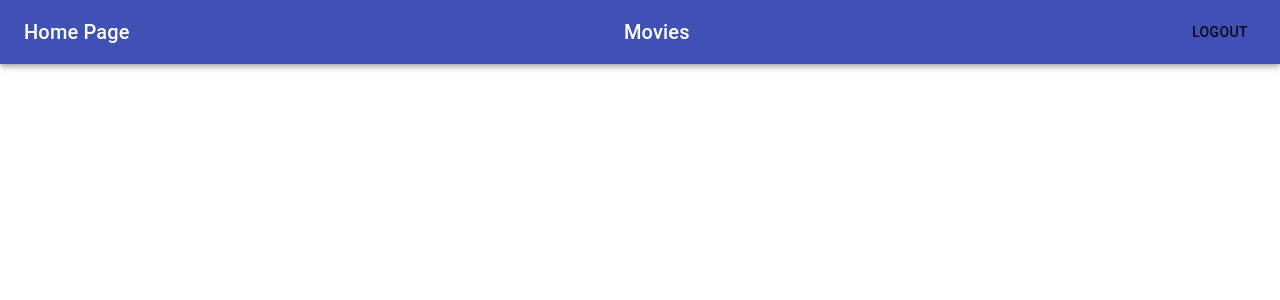
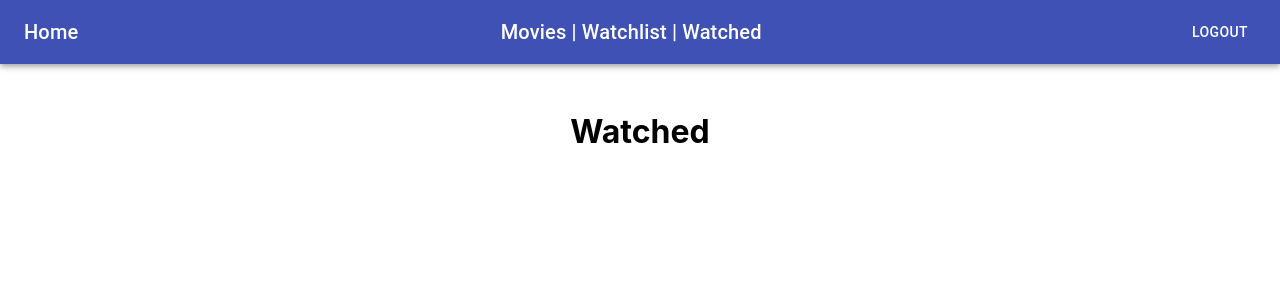
Before and after one commit to sinisabecic/filtering-animation, a React (Create React App) app: page /movies/watched in a window 1280 px wide. Shown: the top 300 px of the page. Built offline with nearby package versions, Linux system fonts and the light colour scheme; sample sign-in values are in the browser's storage.

Commit message:
Added watchlist and watched

```diff
--- a/src/App.js
+++ b/src/App.js
@@ -6,6 +6,8 @@ import clsx from "clsx";
 import Login from "./pages/Login";
 import { PrivateRoute } from "./PrivateRoute";
 import Movies from "./pages/Movies";
+import Watchlist from "./pages/Watchlist";
+import Watched from "./pages/Watched";
 import { makeStyles } from "@material-ui/core";
 import { AuthContextProvider } from "./contexts/AuthContext";
 import { MovieContextProvider } from "./contexts/MovieContext";
@@ -33,7 +35,7 @@ function App() {
   return (
     <div>
       <AuthContextProvider>
-        {/* <MovieContextProvider> */}
+        <MovieContextProvider>
           {/* Router je u index.js */}
           <NavBar classes={classes}></NavBar>
           <Routes>
@@ -43,8 +45,16 @@ function App() {
               path="/movies"
               element={<PrivateRoute children={<Movies />} />}
             />
+            <Route
+              path="/movies/watchlist"
+              element={<PrivateRoute children={<Watchlist />} />}
+            />
+            <Route
+              path="/movies/watched"
+              element={<PrivateRoute children={<Watched />} />}
+            />
           </Routes>
-        {/* </MovieContextProvider> */}
+        </MovieContextProvider>
       </AuthContextProvider>
     </div>
   );
--- a/src/components/Movie.js
+++ b/src/components/Movie.js
@@ -1,7 +1,17 @@
-import React from "react";
+import React, { useContext } from "react";
 import { motion } from "framer-motion";
+import { MovieContext } from "../contexts/MovieContext";
 
 const Movie = ({ movie }) => {
+  const { addMovieToWatchList, watchlist, markAsWatched, watched } =
+    useContext(MovieContext);
+
+  let storedMovie = watchlist.find((o) => o.id === movie.id);
+  let watchedMovie = watched.find((o) => o.id === movie.id);
+
+  const watchlistDisabled = storedMovie ? true : false;
+  const watchedDisabled = watchedMovie ? true : false;
+
   return (
     <motion.div
       layout
@@ -12,6 +22,23 @@ const Movie = ({ movie }) => {
     >
       <h2>Title: {movie.title}</h2>
       <img src={`https://image.tmdb.org/t/p/w500${movie.poster_path}`} alt="" />
+      <button
+        className="btn"
+        style={{ cursor: "pointer" }}
+        disabled={watchlistDisabled}
+        onClick={() => addMovieToWatchList(movie)}
+      >
+        {!storedMovie ? "Add to watchlist" : "Added to watchlist"}
+      </button>
+      {" | "}
+      <button
+        className="btn"
+        style={{ cursor: "pointer" }}
+        disabled={watchedDisabled}
+        onClick={() => markAsWatched(movie)}
+      >
+        {!watchedMovie ? "Mark as watched" : "Watched"}
+      </button>
     </motion.div>
   );
 };
--- a/src/components/Navbar.js
+++ b/src/components/Navbar.js
@@ -1,7 +1,7 @@
 import React, { useContext } from "react";
 import AppBar from "@material-ui/core/AppBar";
 import Toolbar from "@material-ui/core/Toolbar";
-import { Link } from "react-router-dom";
+import { Link, Navigate } from "react-router-dom";
 import Button from "@material-ui/core/Button";
 // import IconButton from "@material-ui/core/IconButton";
 // import MenuIcon from "@material-ui/icons/Menu";
@@ -20,18 +20,22 @@ export const NavBar = ({ classes }) => {
       <Toolbar>
         <Typography variant="h6" className={classes.title}>
           <Link to="/" className={classes.link}>
-            Home Page
+            Home
           </Link>
         </Typography>
-        {/* <Typography variant="h6" className={classes.title}>
-          <Link to="/" className={classes.link}>
-            Movies
-          </Link>
-        </Typography> */}
+
         {authTokens ? (
           <Typography variant="h6" className={classes.title}>
             <Link to="/movies" className={classes.link}>
               Movies
+            </Link>
+            {" | "}
+            <Link to="/movies/watchlist" className={classes.link}>
+              Watchlist
+            </Link>
+            {" | "}
+            <Link to="/movies/watched" className={classes.link}>
+              Watched
             </Link>
           </Typography>
         ) : (
@@ -43,7 +47,9 @@ export const NavBar = ({ classes }) => {
             Login
           </Link>
         ) : (
-          <Button onClick={logout}>Logout</Button>
+          <Button onClick={logout} className={classes.link}>
+            Logout
+          </Button>
         )}
       </Toolbar>
     </AppBar>
--- a/src/contexts/MovieContext.js
+++ b/src/contexts/MovieContext.js
@@ -1,28 +1,34 @@
-//! Jos uvijek nista od ovoga ne radi. Ovo je osnov za V4 Tmdb-a
+import { useReducer, createContext, useEffect } from "react";
+import { movieReducer, initialState } from "../reducers/movieReducer";
 
-import { createContext, useEffect, useState } from "react";
-import { apiCallMovie } from "../services/api";
-
-export const MovieContext = createContext();
+export const MovieContext = createContext(initialState);
 
 export const MovieContextProvider = ({ children }) => {
-  const accessTokens = localStorage.getItem("accessMovieToken");
-  const [movieTokens, setMovieTokens] = useState(accessTokens);
+  const [state, dispatch] = useReducer(movieReducer, initialState);
 
   useEffect(() => {
-    apiCallMovie.defaults.headers.common[
-      "Authorization"
-    ] = `Bearer ${movieTokens}`;
-  }, [accessTokens]);
+    localStorage.setItem("watchlist", JSON.stringify(state.watchlist));
+    localStorage.setItem("watched", JSON.stringify(state.watched));
+  }, [state]);
 
-  const setTokens = (token) => {
-    localStorage.setItem("accessMovieToken", token);
+  //action
+  const addMovieToWatchList = (movie) => {
+    dispatch({ type: "ADD_MOVIE_TO_WATCHLIST", payload: movie });
+  };
 
-    setMovieTokens(token);
+  const markAsWatched = (movie) => {
+    dispatch({ type: "MARK_AS_WATCHED", payload: movie });
   };
 
   return (
-    <MovieContext.Provider value={{ movieTokens, setTokens }}>
+    <MovieContext.Provider
+      value={{
+        watchlist: state.watchlist, //? napravljen je uslov u movieReducer za ovo. initialState.watchlist
+        watched: state.watched,
+        addMovieToWatchList,
+        markAsWatched,
+      }}
+    >
       {children}
     </MovieContext.Provider>
   );
--- a/src/pages/Movies.js
+++ b/src/pages/Movies.js
@@ -11,13 +11,40 @@ const Movies = () => {
   const [filtered, setFiltered] = useState([]);
   const [activeGenre, setActiveGenre] = useState(0);
 
+  const [search, setSearch] = useState("");
+
   useEffect(() => {
-    fetchPopular();
-  }, []);
+    const fetchSearchedMovies = async () => {
+      await apiCallMovie
+        .get(
+          `/search/movie?api_key=${apiKey}&language=en-US&include_adult=true&query=${search}`
+        )
+        .then((res) => {
+          setPopular(res.data.results);
+          setFiltered(res.data.results);
+          console.log(res.data.results);
+        })
+        .catch((err) => console.log(err));
+    };
 
+    if (search) {
+      const timeoutId = setTimeout(
+        () => !!search && fetchSearchedMovies(),
+        500
+      );
+      return () => {
+        clearTimeout(timeoutId);
+      };
+    } else {
+      fetchPopular();
+    }
+  }, [search]);
+
+  //
+  //* Get popular movies
   const fetchPopular = async () => {
     await apiCallMovie
-      .get(`/popular?api_key=${apiKey}`)
+      .get(`/movie/popular?api_key=${apiKey}`)
       .then((res) => {
         console.log(res.data);
 
@@ -28,12 +55,21 @@ const Movies = () => {
   };
 
   return (
-    <div className="App">
+    <div className="App" style={{ margin: "3rem" }}>
+      <div style={{ margin: "1rem" }}>
+        <input
+          type="text"
+          name="movie"
+          value={search}
+          onChange={(e) => setSearch(e.target.value)}
+        />
+      </div>
+
       <Filter
         popular={popular}
         setFiltered={setFiltered}
+        setActiveGenre={setActiveGenre}
         activeGenre={activeGenre}
-        setActiveGenre={setActiveGenre}
       />
       <motion.div layout className="popular-movies">
         <AnimatePresence>
--- /dev/null
+++ b/src/pages/Watched.js
@@ -0,0 +1,23 @@
+import React, { useContext } from "react";
+import { motion, AnimatePresence } from "framer-motion";
+import { MovieContext } from "../contexts/MovieContext";
+import Movie from "../components/Movie";
+
+const Watched = () => {
+  const { watched } = useContext(MovieContext);
+
+  return (
+    <div className="App" style={{ margin: "3rem" }}>
+      <h1>Watched</h1>
+      <motion.div layout className="popular-movies">
+        <AnimatePresence>
+          {watched.map((movie, key) => (
+            <Movie key={key} movie={movie} />
+          ))}
+        </AnimatePresence>
+      </motion.div>
+    </div>
+  );
+};
+
+export default Watched;
--- /dev/null
+++ b/src/pages/Watchlist.js
@@ -0,0 +1,24 @@
+import React, { useContext } from "react";
+
+import { motion, AnimatePresence } from "framer-motion";
+import { MovieContext } from "../contexts/MovieContext";
+import Movie from "../components/Movie";
+
+const Watchlist = () => {
+  const { watchlist } = useContext(MovieContext);
+
+  return (
+    <div className="App" style={{ margin: "3rem" }}>
+      <h1>Watchlist</h1>
+      <motion.div layout className="popular-movies">
+        <AnimatePresence>
+          {watchlist.map((movie, key) => (
+            <Movie key={key} movie={movie} />
+          ))}
+        </AnimatePresence>
+      </motion.div>
+    </div>
+  );
+};
+
+export default Watchlist;
--- /dev/null
+++ b/src/reducers/movieReducer.js
@@ -0,0 +1,19 @@
+export const initialState = {
+  watchlist: localStorage.getItem("watchlist")
+    ? JSON.parse(localStorage.getItem("watchlist"))
+    : [],
+  watched: localStorage.getItem("watched")
+    ? JSON.parse(localStorage.getItem("watched"))
+    : [],
+};
+
+export const movieReducer = (state, action) => {
+  switch (action.type) {
+    case "ADD_MOVIE_TO_WATCHLIST":
+      return { ...state, watchlist: [action.payload, ...state.watchlist] };
+    case "MARK_AS_WATCHED":
+      return { ...state, watched: [action.payload, ...state.watched] };
+    default:
+      return state;
+  }
+};
--- a/src/services/api.js
+++ b/src/services/api.js
@@ -22,7 +22,7 @@ apiCall.interceptors.response.use(
 );
 
 //* Movie url (TMDB API)
-const apiMovieUrl = "https://api.themoviedb.org/3/movie";
+const apiMovieUrl = "https://api.themoviedb.org/3";
 
 export const apiCallMovie = axios.create({
   baseURL: apiMovieUrl,
```
Also changed, not shown: 1 other file (tests, documents, lock files or other folders). Lines whose indentation alone changed are shown as unchanged.
